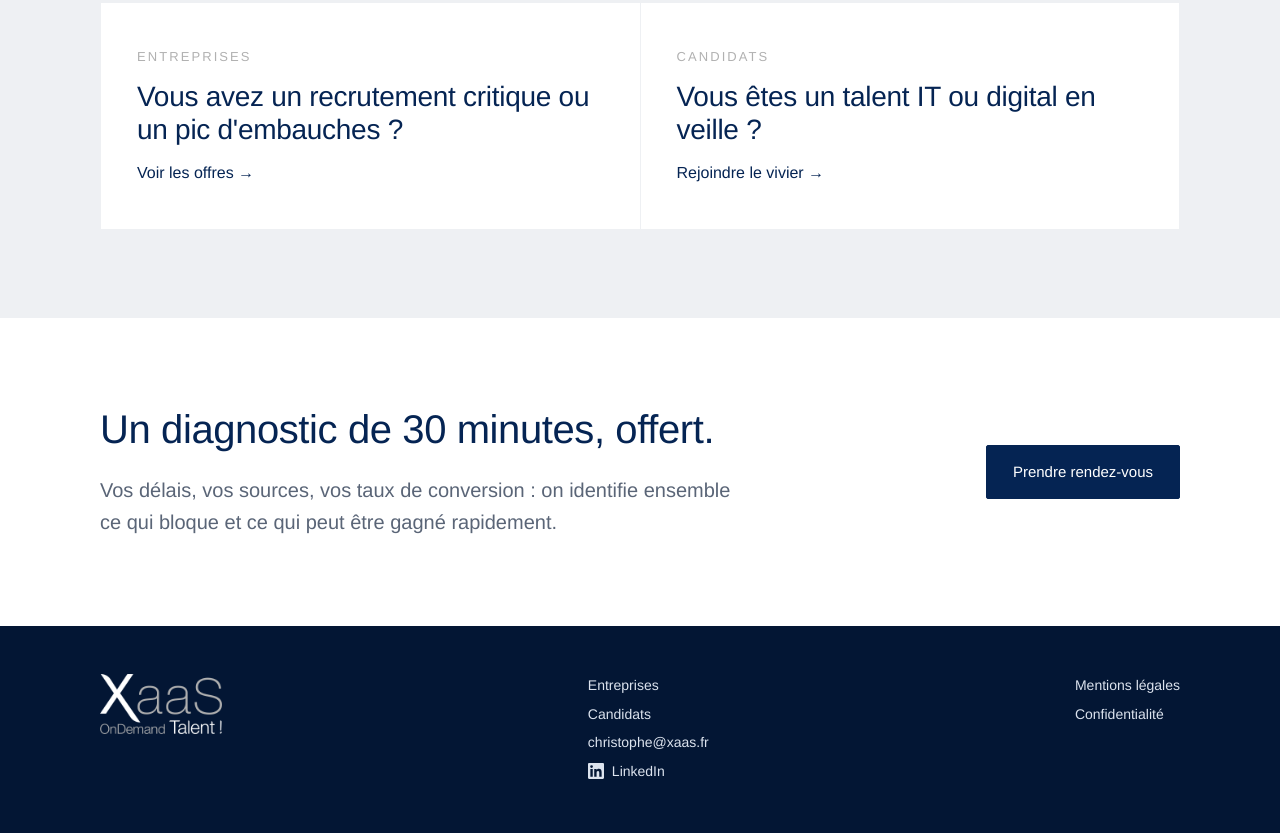
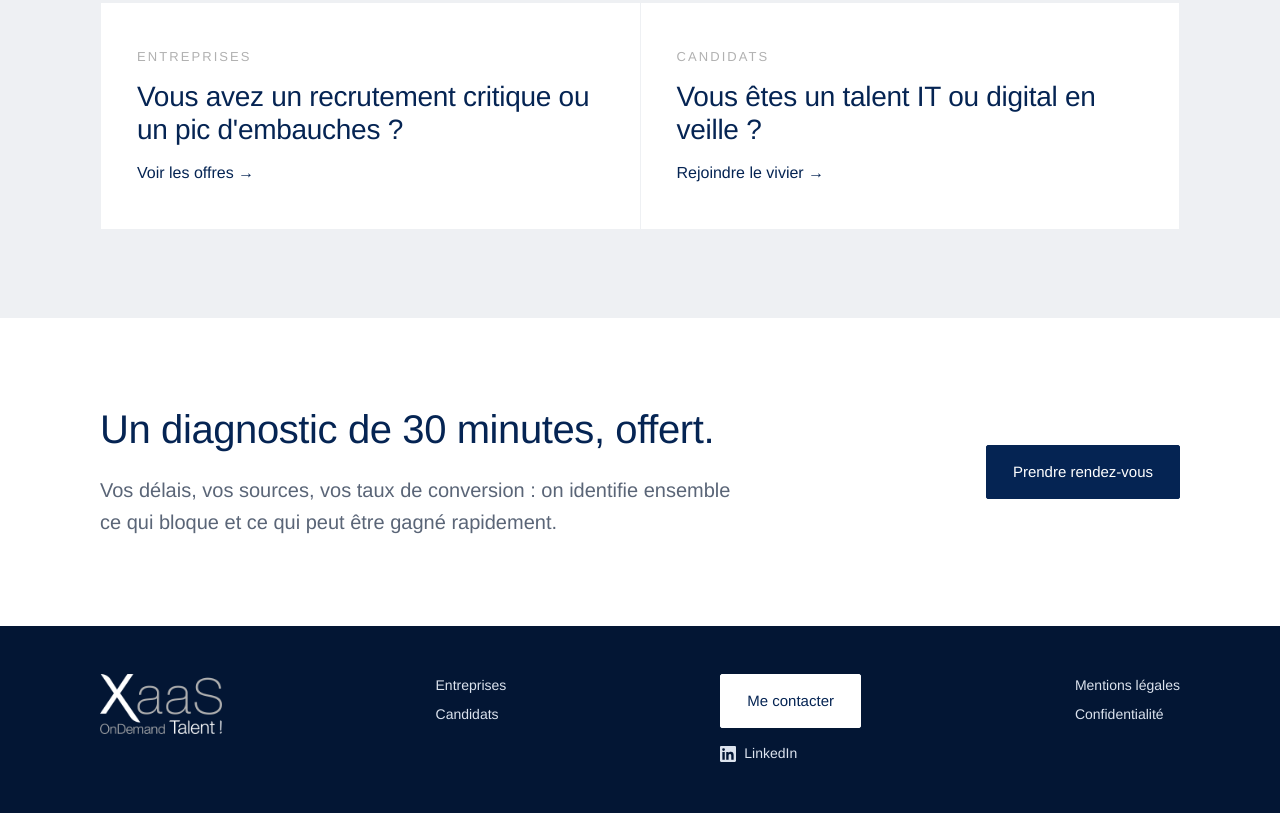
Before and after one commit to ChristopheDelaplace/xaas-site, a plain HTML site: page index.html in a window 1280 px wide. Shown: the part 1965-2798 px from the top of the page. Drawn offline with Linux system fonts and the light colour scheme.

Commit message:
Bandeau : LinkedIn seul ; pied de page : bouton « Me contacter » + LinkedIn à la place de l'adresse e-mail
Co-Authored-By: Claude Opus 5.5 <noreply@anthropic.com>
Claude-Session: https://claude.ai/code/session_017YQAutUQtMwRwbUwih8rb4

```diff
--- a/css/style.css
+++ b/css/style.css
@@ -215,3 +215,7 @@ strong{font-weight:500}
   .top .nav .btn{padding:5px 6px;font-size:11.5px}
   .top .nav a.li svg{width:16px;height:16px}
 }
+/* Pied : bouton contact + LinkedIn */
+.foot-cta{display:flex;flex-direction:column;align-items:flex-start;gap:14px}
+.foot .foot-cta .btn{background:var(--white);color:var(--navy);border-color:var(--white);text-decoration:none}
+.foot .foot-cta .btn:hover{background:#DCE3EE;text-decoration:none}
--- a/index.html
+++ b/index.html
@@ -8,7 +8,7 @@
 <link rel="icon" href="favicon.svg" type="image/svg+xml">
 <link rel="icon" href="favicon.ico" sizes="any">
 <link rel="apple-touch-icon" href="apple-touch-icon.png">
-<link rel="stylesheet" href="css/style.css?v=23">
+<link rel="stylesheet" href="css/style.css?v=24">
 </head>
 <body>
 
@@ -19,7 +19,6 @@
       <a href="entreprises.html">Entreprises</a>
       <a href="candidats.html">Candidats</a>
       <a class="li" href="https://www.linkedin.com/in/christophedelaplace/" target="_blank" rel="noopener" aria-label="Profil LinkedIn de Christophe Delaplace" title="LinkedIn"><svg viewBox="0 0 24 24" width="20" height="20" aria-hidden="true"><path fill="currentColor" d="M20.45 20.45h-3.56v-5.57c0-1.33-.02-3.04-1.85-3.04-1.85 0-2.14 1.45-2.14 2.94v5.67H9.35V9h3.41v1.56h.05c.48-.9 1.64-1.85 3.37-1.85 3.6 0 4.27 2.37 4.27 5.46v6.28zM5.34 7.43a2.06 2.06 0 1 1 0-4.13 2.06 2.06 0 0 1 0 4.13zM7.12 20.45H3.56V9h3.56v11.45zM22.22 0H1.77C.79 0 0 .77 0 1.73v20.54C0 23.23.79 24 1.77 24h20.45c.98 0 1.78-.77 1.78-1.73V1.73C24 .77 23.2 0 22.22 0z"/></svg></a>
-      <a class="btn" href="#" data-m="christophe" data-s="Prise de contact">Me contacter</a>
     </nav>
   </div>
 </header>
@@ -117,9 +116,11 @@
     <ul>
       <li><a href="entreprises.html">Entreprises</a></li>
       <li><a href="candidats.html">Candidats</a></li>
-      <li><a href="#" data-m="christophe" data-show>christophe (at) xaas.fr</a></li>
-      <li><a class="li-foot" href="https://www.linkedin.com/in/christophedelaplace/" target="_blank" rel="noopener"><svg viewBox="0 0 24 24" width="16" height="16" aria-hidden="true"><path fill="currentColor" d="M20.45 20.45h-3.56v-5.57c0-1.33-.02-3.04-1.85-3.04-1.85 0-2.14 1.45-2.14 2.94v5.67H9.35V9h3.41v1.56h.05c.48-.9 1.64-1.85 3.37-1.85 3.6 0 4.27 2.37 4.27 5.46v6.28zM5.34 7.43a2.06 2.06 0 1 1 0-4.13 2.06 2.06 0 0 1 0 4.13zM7.12 20.45H3.56V9h3.56v11.45zM22.22 0H1.77C.79 0 0 .77 0 1.73v20.54C0 23.23.79 24 1.77 24h20.45c.98 0 1.78-.77 1.78-1.73V1.73C24 .77 23.2 0 22.22 0z"/></svg>LinkedIn</a></li>
     </ul>
+    <div class="foot-cta">
+      <a class="btn" href="#" data-m="christophe" data-s="Prise de contact">Me contacter</a>
+      <a class="li-foot" href="https://www.linkedin.com/in/christophedelaplace/" target="_blank" rel="noopener"><svg viewBox="0 0 24 24" width="16" height="16" aria-hidden="true"><path fill="currentColor" d="M20.45 20.45h-3.56v-5.57c0-1.33-.02-3.04-1.85-3.04-1.85 0-2.14 1.45-2.14 2.94v5.67H9.35V9h3.41v1.56h.05c.48-.9 1.64-1.85 3.37-1.85 3.6 0 4.27 2.37 4.27 5.46v6.28zM5.34 7.43a2.06 2.06 0 1 1 0-4.13 2.06 2.06 0 0 1 0 4.13zM7.12 20.45H3.56V9h3.56v11.45zM22.22 0H1.77C.79 0 0 .77 0 1.73v20.54C0 23.23.79 24 1.77 24h20.45c.98 0 1.78-.77 1.78-1.73V1.73C24 .77 23.2 0 22.22 0z"/></svg>LinkedIn</a>
+    </div>
     <ul>
       <li><a href="mentions-legales.html">Mentions légales</a></li>
       <li><a href="mentions-legales.html#confidentialite">Confidentialité</a></li>
```
Also changed, not shown: candidats.html (+5 -4 lines), entreprises.html (+5 -4 lines), mentions-legales.html (+5 -4 lines).
